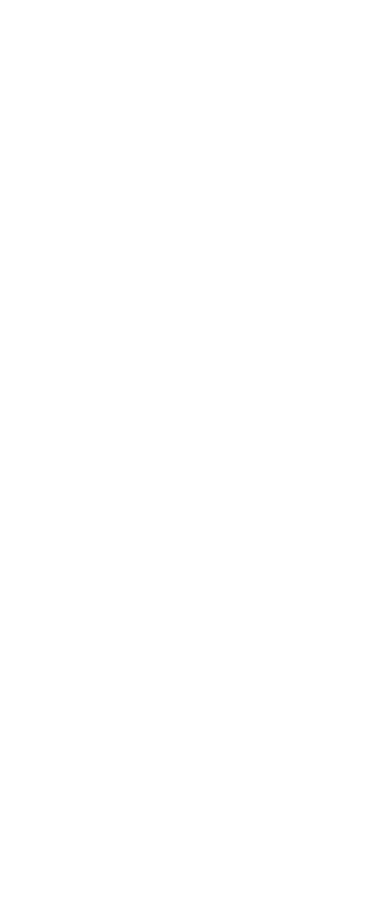
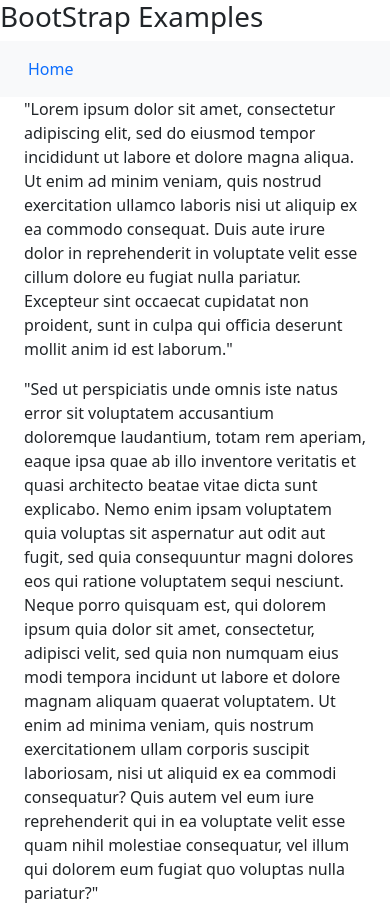
Before and after one commit to subhaepari/bootstrap-experiments, a plain HTML site: page index.html in a window 390 px wide. Shown: the top 908 px of the page. Before the commit the page ends 844 px from the top, so only its background shows below. Drawn offline with nearby package versions, Linux system fonts and the light colour scheme.

Commit message:
Responsive index page

```diff
--- a/index.html
+++ b/index.html
@@ -12,6 +12,53 @@
 </head>
 
 <body>
+    <header>
+
+        <h1>BootStrap Examples</h1>
+
+
+        <nav class="navbar navbar-expand-lg navbar-dark  bg-light bg-primary">
+            <div class="container">
+
+                <a class="nav-link" href="index.html">Home</a>
+            </div>
+
+        </nav>
+    </header>
+
+
+    <main class="container" role="main">
+        <div class="container history">
+        <div class="row">
+            <div class="col-md-4">
+
+                <p>
+                    "Lorem ipsum dolor sit amet, consectetur adipiscing elit, sed do eiusmod tempor incididunt ut labore et dolore magna aliqua. Ut enim ad minim veniam, quis nostrud exercitation ullamco laboris nisi ut aliquip ex ea commodo consequat. Duis aute irure dolor in reprehenderit in voluptate velit esse cillum dolore eu fugiat nulla pariatur. Excepteur sint occaecat cupidatat non proident, sunt in culpa qui officia deserunt mollit anim id est laborum."
+
+
+                </p>
+
+            </div>
+            <div class="col-md-4">
+
+                <p>
+                    "Sed ut perspiciatis unde omnis iste natus error sit voluptatem accusantium doloremque laudantium, totam rem aperiam, eaque ipsa quae ab illo inventore veritatis et quasi architecto beatae vitae dicta sunt explicabo. Nemo enim ipsam voluptatem quia voluptas sit aspernatur aut odit aut fugit, sed quia consequuntur magni dolores eos qui ratione voluptatem sequi nesciunt. Neque porro quisquam est, qui dolorem ipsum quia dolor sit amet, consectetur, adipisci velit, sed quia non numquam eius modi tempora incidunt ut labore et dolore magnam aliquam quaerat voluptatem. Ut enim ad minima veniam, quis nostrum exercitationem ullam corporis suscipit laboriosam, nisi ut aliquid ex ea commodi consequatur? Quis autem vel eum iure reprehenderit qui in ea voluptate velit esse quam nihil molestiae consequatur, vel illum qui dolorem eum fugiat quo voluptas nulla pariatur?"
+
+                </p>
+
+            </div>
+
+            <div class="col-md-4">
+
+                <p>
+                    "At vero eos et accusamus et iusto odio dignissimos ducimus qui blanditiis praesentium voluptatum deleniti atque corrupti quos dolores et quas molestias excepturi sint occaecati cupiditate non provident, similique sunt in culpa qui officia deserunt mollitia animi, id est laborum et dolorum fuga. Et harum quidem rerum facilis est et expedita distinctio. Nam libero tempore, cum soluta nobis est eligendi optio cumque nihil impedit quo minus id quod maxime placeat facere possimus, omnis voluptas assumenda est, omnis dolor repellendus. Temporibus autem quibusdam et aut officiis debitis aut rerum necessitatibus saepe eveniet ut et voluptates repudiandae sint et molestiae non recusandae. Itaque earum rerum hic tenetur a sapiente delectus, ut aut reiciendis voluptatibus maiores alias consequatur aut perferendis doloribus asperiores repellat."
+                </p>
+
+            </div>
+         </div>
+    </main>
+
+
 
 </body>
 
```
